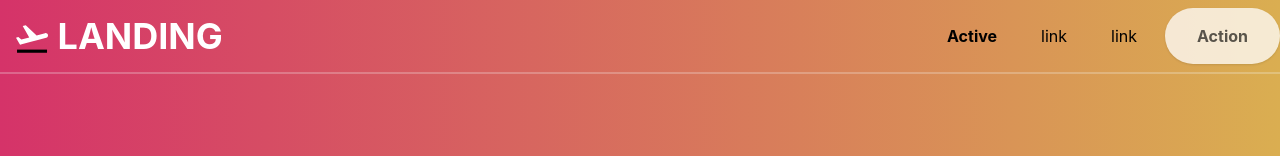
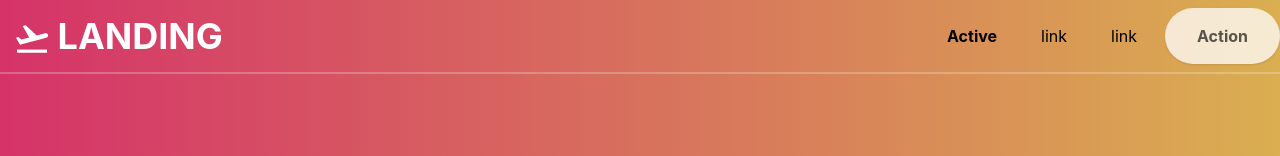
Before and after one commit to Vannsl/tailwind-landing-page-nuxt, a Nuxt app: page / in a window 1280 px wide. Shown: the top 156 px of the page. Built offline with nearby package versions, Linux system fonts and the light colour scheme.

Commit message:
fix: plane icon color
fix #7

```diff
--- a/components/Logo.vue
+++ b/components/Logo.vue
@@ -11,7 +11,6 @@
       viewBox="0 0 512.005 512.005"
     >
       <rect
-        fill="rgb(0,0,0)"
         x="16.539"
         y="425.626"
         width="479.767"
```
